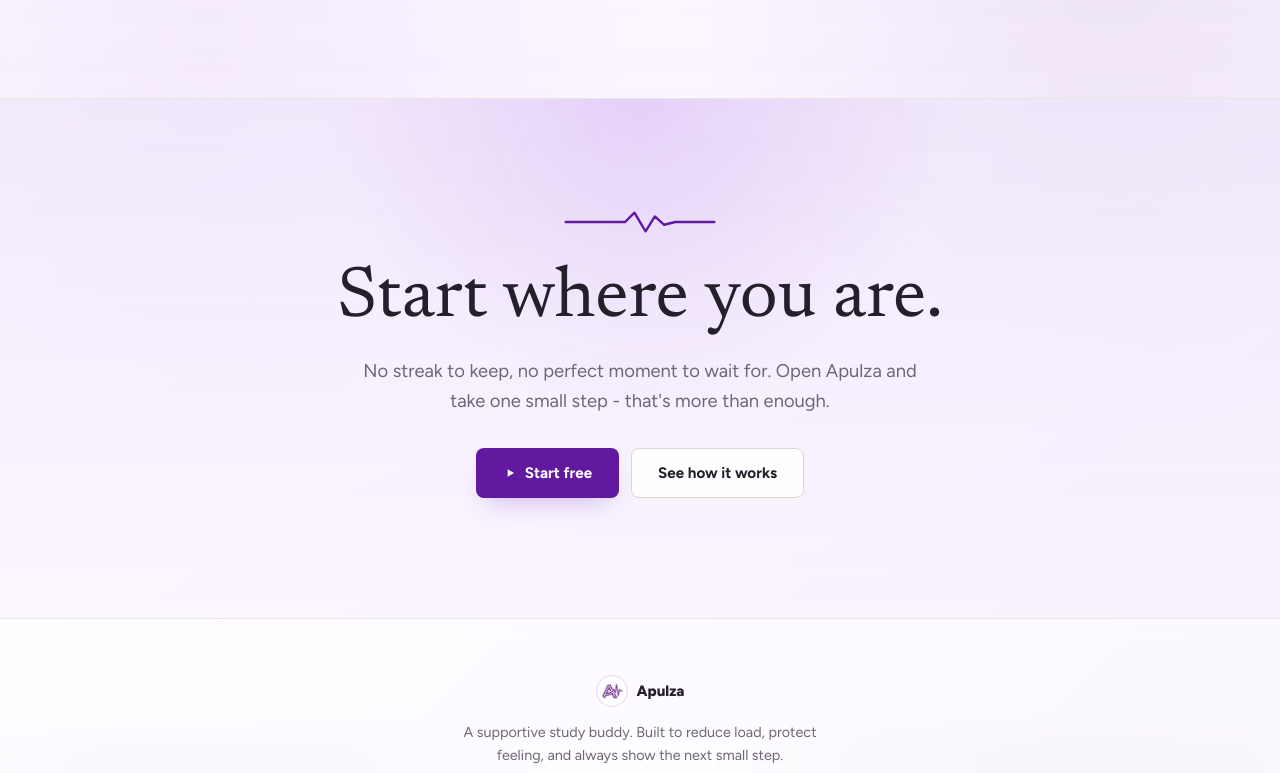
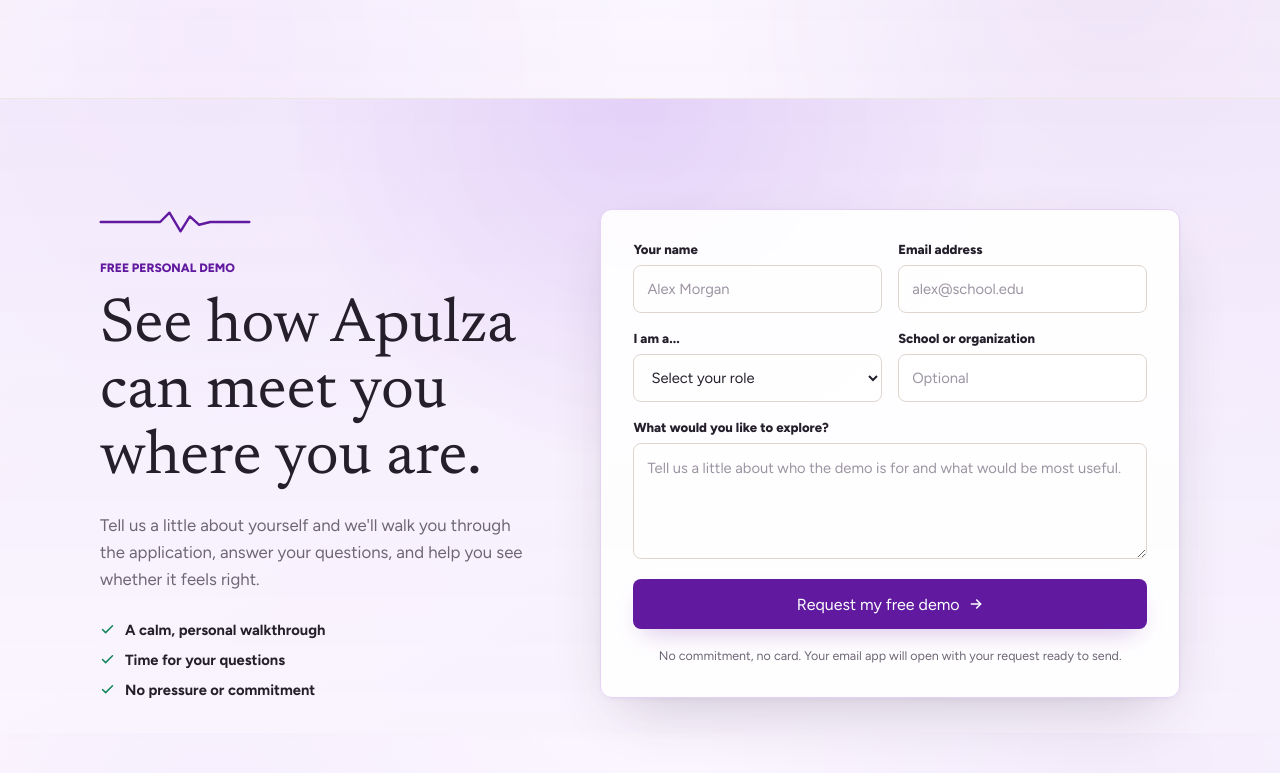
Before and after one commit to daanniill/apulza-website, a React (Vite) app: page / in a window 1280 px wide. Shown: the part 6467-7240 px from the top of the page. Built offline with nearby package versions, Linux system fonts and the light colour scheme.

Commit message:
added contact form

```diff
--- a/src/App.css
+++ b/src/App.css
@@ -1165,25 +1165,152 @@
 }
 
 .closing-inner {
-  width: min(720px, calc(100% - 64px));
+  display: grid;
+  width: min(1080px, calc(100% - 64px));
+  grid-template-columns: minmax(0, 0.85fr) minmax(480px, 1.15fr);
+  gap: 72px;
+  align-items: center;
   margin: 0 auto;
-  padding: 110px 0 120px;
+  padding: 110px 0;
+  text-align: left;
 }
 
-.closing-inner > svg {
+.demo-copy > svg {
+  width: 150px;
+  height: 26px;
   margin-bottom: 22px;
+  overflow: visible;
+  fill: none;
+  stroke: var(--primary);
+  stroke-dasharray: 240;
+  stroke-dashoffset: 240;
+  stroke-linecap: round;
+  stroke-linejoin: round;
+  stroke-width: 2.6;
+  animation: draw-pulse 1.7s ease-out 0.3s forwards;
 }
 
 .closing-inner h2 {
-  font-size: 4.5rem;
+  font-size: 3.9rem;
 }
 
-.closing-inner p {
+.demo-copy > p:not(.eyebrow) {
   max-width: 48ch;
-  margin: 20px auto 0;
+  margin: 20px 0 0;
   color: var(--text-muted);
-  font-size: 1.15rem;
+  font-size: 1.05rem;
   line-height: 1.6;
+}
+
+.demo-promises {
+  display: flex;
+  flex-direction: column;
+  gap: 12px;
+  margin: 28px 0 0;
+  padding: 0;
+  list-style: none;
+}
+
+.demo-promises li {
+  display: flex;
+  align-items: center;
+  gap: 10px;
+  color: var(--text);
+  font-size: 0.92rem;
+  font-weight: 700;
+}
+
+.demo-promises svg {
+  color: var(--success);
+}
+
+.demo-form {
+  display: flex;
+  flex-direction: column;
+  gap: 18px;
+  border: 1px solid var(--primary-weak-bd);
+  border-radius: 12px;
+  padding: 32px;
+  background: rgba(255, 255, 255, 0.9);
+  box-shadow: var(--shadow-lg);
+  text-align: left;
+}
+
+.field-row {
+  display: grid;
+  grid-template-columns: repeat(2, minmax(0, 1fr));
+  gap: 16px;
+}
+
+.demo-form label {
+  display: flex;
+  min-width: 0;
+  flex-direction: column;
+  gap: 8px;
+}
+
+.demo-form label > span {
+  color: var(--ink);
+  font-size: 0.82rem;
+  font-weight: 750;
+}
+
+.demo-form input,
+.demo-form select,
+.demo-form textarea {
+  width: 100%;
+  border: 1px solid var(--border-strong);
+  border-radius: 8px;
+  outline: none;
+  background: rgba(255, 255, 255, 0.92);
+  color: var(--text);
+  font-size: 0.92rem;
+  transition: border-color 0.2s ease, box-shadow 0.2s ease;
+}
+
+.demo-form input,
+.demo-form select {
+  min-height: 48px;
+  padding: 0 13px;
+}
+
+.demo-form textarea {
+  min-height: 110px;
+  padding: 13px;
+  line-height: 1.5;
+  resize: vertical;
+}
+
+.demo-form input::placeholder,
+.demo-form textarea::placeholder {
+  color: var(--text-subtle);
+}
+
+.demo-form input:focus,
+.demo-form select:focus,
+.demo-form textarea:focus {
+  border-color: var(--primary);
+  box-shadow: 0 0 0 4px var(--ring);
+}
+
+.demo-submit {
+  width: 100%;
+  margin-top: 2px;
+  cursor: pointer;
+}
+
+.form-note,
+.form-status {
+  color: var(--text-muted);
+  font-size: 0.78rem;
+  line-height: 1.45;
+  text-align: center;
+}
+
+.form-status {
+  margin-top: -8px;
+  color: var(--success);
+  font-weight: 700;
 }
 
 .footer {
@@ -1270,8 +1397,14 @@
   }
 
   .split-section,
-  .school-card {
+  .school-card,
+  .closing-inner {
     grid-template-columns: 1fr;
+  }
+
+  .closing-inner {
+    max-width: 720px;
+    gap: 42px;
   }
 
   .step-grid,
@@ -1317,7 +1450,7 @@
   }
 
   .hero-lede,
-  .closing-inner p {
+  .demo-copy > p:not(.eyebrow) {
     font-size: 1rem;
   }
 
@@ -1376,6 +1509,18 @@
     grid-template-columns: 1fr;
   }
 
+  .closing-inner {
+    padding: 76px 0;
+  }
+
+  .field-row {
+    grid-template-columns: 1fr;
+  }
+
+  .demo-form {
+    padding: 22px;
+  }
+
   .footer-bottom {
     flex-direction: column;
     align-items: center;
--- a/src/App.tsx
+++ b/src/App.tsx
@@ -1,4 +1,4 @@
-import { useState, type ReactNode } from 'react'
+import { useState, type FormEvent, type ReactNode } from 'react'
 import './App.css'
 
 type IconProps = {
@@ -530,7 +530,7 @@
           ready.
         </p>
         <div className="hero-actions">
-          <ButtonLink href="#start">
+          <ButtonLink href="#demo">
             <IconPlay />
             Start free
           </ButtonLink>
@@ -591,6 +591,105 @@
   )
 }
 
+function DemoRequestForm() {
+  const [emailOpened, setEmailOpened] = useState(false)
+
+  const handleSubmit = (event: FormEvent<HTMLFormElement>) => {
+    event.preventDefault()
+
+    const form = new FormData(event.currentTarget)
+    const name = String(form.get('name') || '')
+    const email = String(form.get('email') || '')
+    const role = String(form.get('role') || '')
+    const organization = String(form.get('organization') || '')
+    const message = String(form.get('message') || '')
+    const subject = encodeURIComponent(`Free Apulza demo request from ${name}`)
+    const body = encodeURIComponent(
+      [
+        'Hi Apulza team,',
+        '',
+        "I'd like to request a free demo of Apulza.",
+        '',
+        `Name: ${name}`,
+        `Email: ${email}`,
+        `I am a: ${role}`,
+        `School or organization: ${organization || 'Not provided'}`,
+        '',
+        'What I would like to explore:',
+        message || 'No additional details provided.',
+      ].join('\n'),
+    )
+
+    setEmailOpened(true)
+    window.location.href = `mailto:hello@apulza.com?subject=${subject}&body=${body}`
+  }
+
+  return (
+    <form className="demo-form" onSubmit={handleSubmit}>
+      <div className="field-row">
+        <label>
+          <span>Your name</span>
+          <input name="name" type="text" autoComplete="name" placeholder="Alex Morgan" required />
+        </label>
+        <label>
+          <span>Email address</span>
+          <input
+            name="email"
+            type="email"
+            autoComplete="email"
+            placeholder="alex@school.edu"
+            required
+          />
+        </label>
+      </div>
+      <div className="field-row">
+        <label>
+          <span>I am a...</span>
+          <select name="role" defaultValue="" required>
+            <option value="" disabled>
+              Select your role
+            </option>
+            <option>Student</option>
+            <option>Parent or guardian</option>
+            <option>Teacher or counselor</option>
+            <option>School leader</option>
+            <option>Other</option>
+          </select>
+        </label>
+        <label>
+          <span>School or organization</span>
+          <input
+            name="organization"
+            type="text"
+            autoComplete="organization"
+            placeholder="Optional"
+          />
+        </label>
+      </div>
+      <label>
+        <span>What would you like to explore?</span>
+        <textarea
+          name="message"
+          rows={4}
+          placeholder="Tell us a little about who the demo is for and what would be most useful."
+        />
+      </label>
+      <button className="button demo-submit" type="submit">
+        Request my free demo
+        <IconArrow />
+      </button>
+      <p className="form-note">
+        No commitment, no card. Your email app will open with your request ready to send.
+      </p>
+      {emailOpened ? (
+        <p className="form-status" role="status">
+          Your request is ready in your email app. Send it when you're ready.
+        </p>
+      ) : null}
+    </form>
+  )
+}
+
 function App() {
   const [openFaq, setOpenFaq] = useState(0)
 
@@ -604,7 +703,7 @@
               {item.label}
             </a>
           ))}
-          <a className="nav-cta" href="#start">
+          <a className="nav-cta" href="#demo">
             Start free
           </a>
         </nav>
@@ -728,7 +827,7 @@
                 </li>
               ))}
             </ul>
-            <ButtonLink href="#start">Talk to us about your school</ButtonLink>
+            <ButtonLink href="#demo">Talk to us about your school</ButtonLink>
           </div>
           <div className="school-image">
             <img
@@ -818,23 +917,29 @@
         </div>
       </section>
 
-      <section className="closing" id="start">
+      <section className="closing" id="demo">
         <div className="closing-inner">
-          <PulseLine />
-          <h2>Start where you are.</h2>
-          <p>
-            No streak to keep, no perfect moment to wait for. Open Apulza and take one small step -
-            that's more than enough.
-          </p>
-          <div className="hero-actions">
-            <ButtonLink href="#top">
-              <IconPlay />
-              Start free
-            </ButtonLink>
-            <ButtonLink href="#how" variant="secondary">
-              See how it works
-            </ButtonLink>
+          <div className="demo-copy">
+            <PulseLine />
+            <p className="eyebrow">Free personal demo</p>
+            <h2>See how Apulza can meet you where you are.</h2>
+            <p>
+              Tell us a little about yourself and we'll walk you through the application, answer
+              your questions, and help you see whether it feels right.
+            </p>
+            <ul className="demo-promises">
+              <li>
+                <IconCheck /> A calm, personal walkthrough
+              </li>
+              <li>
+                <IconCheck /> Time for your questions
+              </li>
+              <li>
+                <IconCheck /> No pressure or commitment
+              </li>
+            </ul>
           </div>
+          <DemoRequestForm />
         </div>
       </section>
 
```
